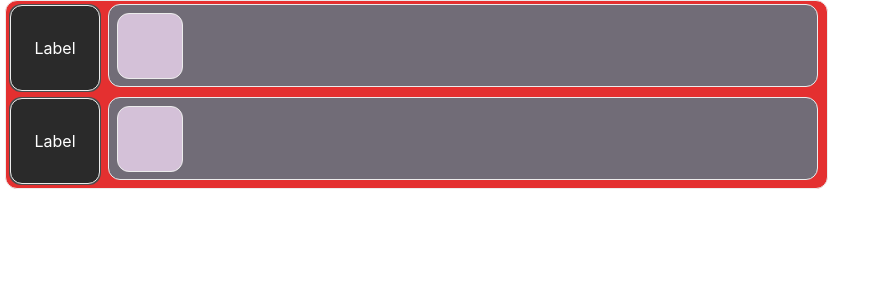
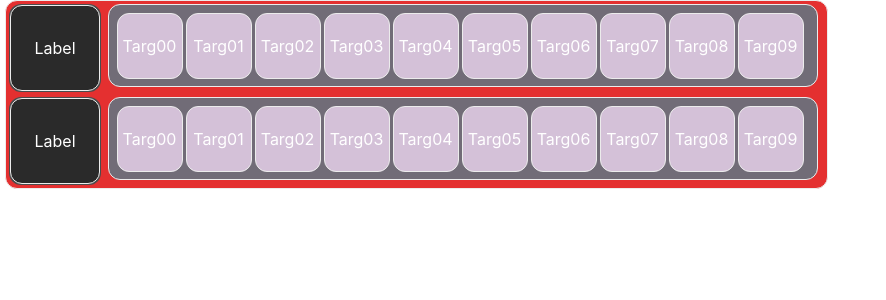
Before and after one commit to Eyetifacts/Doggos6, a JavaScript app: page / in a window 1280 px wide. Shown: the top 300 px of the page, without its empty margins (0-886 px from the left). Built offline with nearby package versions, Linux system fonts and the light colour scheme; the HTML template or start-up script is replaced by a standard one.

Commit message:
Feeding value to TierCell Hardcoded

```diff
--- a/src/app/shared/StartGrid.js
+++ b/src/app/shared/StartGrid.js
@@ -48,7 +48,7 @@ const INITIALGRID = [
       },
       {
         id: "target-00",
-        celllabel: "",
+        cellLabel: "Targ00",
         cellStyle: "myBoxP",
         image: {
           type: "",
@@ -61,7 +61,7 @@ const INITIALGRID = [
       },
       {
         id: "target-01",
-        celllabel: "",
+        cellLabel: "Targ01",
         cellStyle: "myBoxP",
         image: {
           type: "",
@@ -74,7 +74,7 @@ const INITIALGRID = [
       },
       {
         id: "target-02",
-        celllabel: "",
+        cellLabel: "Targ02",
         cellStyle: "myBoxP",
         image: {
           type: "",
@@ -87,7 +87,7 @@ const INITIALGRID = [
       },
       {
         id: "target-03",
-        celllabel: "",
+        cellLabel: "Targ03",
         cellStyle: "myBoxP",
         image: {
           type: "",
@@ -100,7 +100,7 @@ const INITIALGRID = [
       },
       {
         id: "target-04",
-        celllabel: "",
+        cellLabel: "Targ04",
         cellStyle: "myBoxP",
         image: {
           type: "",
@@ -113,7 +113,7 @@ const INITIALGRID = [
       },
       {
         id: "target-05",
-        celllabel: "",
+        cellLabel: "Targ05",
         cellStyle: "myBoxP",
         image: {
           type: "",
@@ -126,7 +126,7 @@ const INITIALGRID = [
       },
       {
         id: "target-06",
-        celllabel: "",
+        cellLabel: "Targ06",
         cellStyle: "myBoxP",
         image: {
           type: "",
@@ -139,7 +139,7 @@ const INITIALGRID = [
       },
       {
         id: "target-07",
-        celllabel: "",
+        cellLabel: "Targ07",
         cellStyle: "myBoxP",
         image: {
           type: "",
@@ -152,7 +152,7 @@ const INITIALGRID = [
       },
       {
         id: "target-08",
-        celllabel: "",
+        cellLabel: "Targ08",
         cellStyle: "myBoxP",
         image: {
           type: "",
@@ -165,7 +165,7 @@ const INITIALGRID = [
       },
       {
         id: "target-09",
-        celllabel: "",
+        cellLabel: "Targ09",
         cellStyle: "myBoxP",
         image: {
           type: "",
--- a/src/components/TierCell.js
+++ b/src/components/TierCell.js
@@ -1,8 +1,8 @@
 import "../pages/HomePage.css";
-import { Container } from "reactstrap";
 
-const TierCell = () => {
-  return <div className="myBoxP"></div>;
+const TierCell = ({ cellLabel }) => {
+  console.log(cellLabel);
+  return <div className="myBoxP">{cellLabel}</div>;
 };
 
 export default TierCell;
--- a/src/components/TierRow.js
+++ b/src/components/TierRow.js
@@ -4,23 +4,50 @@ import TierCell from "./TierCell";
 import StartGrid from "../app/shared/StartGrid";
 
 const TierRow = () => {
-  const makeCellRow = () => {
-    const currentRow = [...StartGrid[0].cellArray];
-    const tierArray = [];
-    for (let i = 1; i < 10; i++) {
-      tierArray.push(<TierCell />);
-      // console.log(currentRow[i]);
-    }
-    console.log(tierArray);
-    return tierArray;
-  };
-  makeCellRow();
+  // const makeCellRow = () => {
+  //   const currentRow = [...StartGrid[0].cellArray];
+  //   const tierArray = [];
+  //   for (let i = 1; i < 10; i++) {
+  //     tierArray.push(<TierCell />);
+  //     // console.log(currentRow[i]);
+  //   }
+  console.log(StartGrid[0].cellArray[0].id);
+  //   return tierArray;
+  // };
+  // makeCellRow();
 
   return (
     <Container className="myContainer2">
       <Row className="myRow">
         <Col>
-          <TierCell />
+          <TierCell cellLabel={StartGrid[0].cellArray[1].cellLabel} />
+        </Col>
+        <Col>
+          <TierCell cellLabel={StartGrid[0].cellArray[2].cellLabel} />
+        </Col>
+        <Col>
+          <TierCell cellLabel={StartGrid[0].cellArray[3].cellLabel} />
+        </Col>
+        <Col>
+          <TierCell cellLabel={StartGrid[0].cellArray[4].cellLabel} />
+        </Col>
+        <Col>
+          <TierCell cellLabel={StartGrid[0].cellArray[5].cellLabel} />
+        </Col>
+        <Col>
+          <TierCell cellLabel={StartGrid[0].cellArray[6].cellLabel} />
+        </Col>
+        <Col>
+          <TierCell cellLabel={StartGrid[0].cellArray[7].cellLabel} />
+        </Col>
+        <Col>
+          <TierCell cellLabel={StartGrid[0].cellArray[8].cellLabel} />
+        </Col>
+        <Col>
+          <TierCell cellLabel={StartGrid[0].cellArray[9].cellLabel} />
+        </Col>
+        <Col>
+          <TierCell cellLabel={StartGrid[0].cellArray[10].cellLabel} />
         </Col>
       </Row>
     </Container>
```
